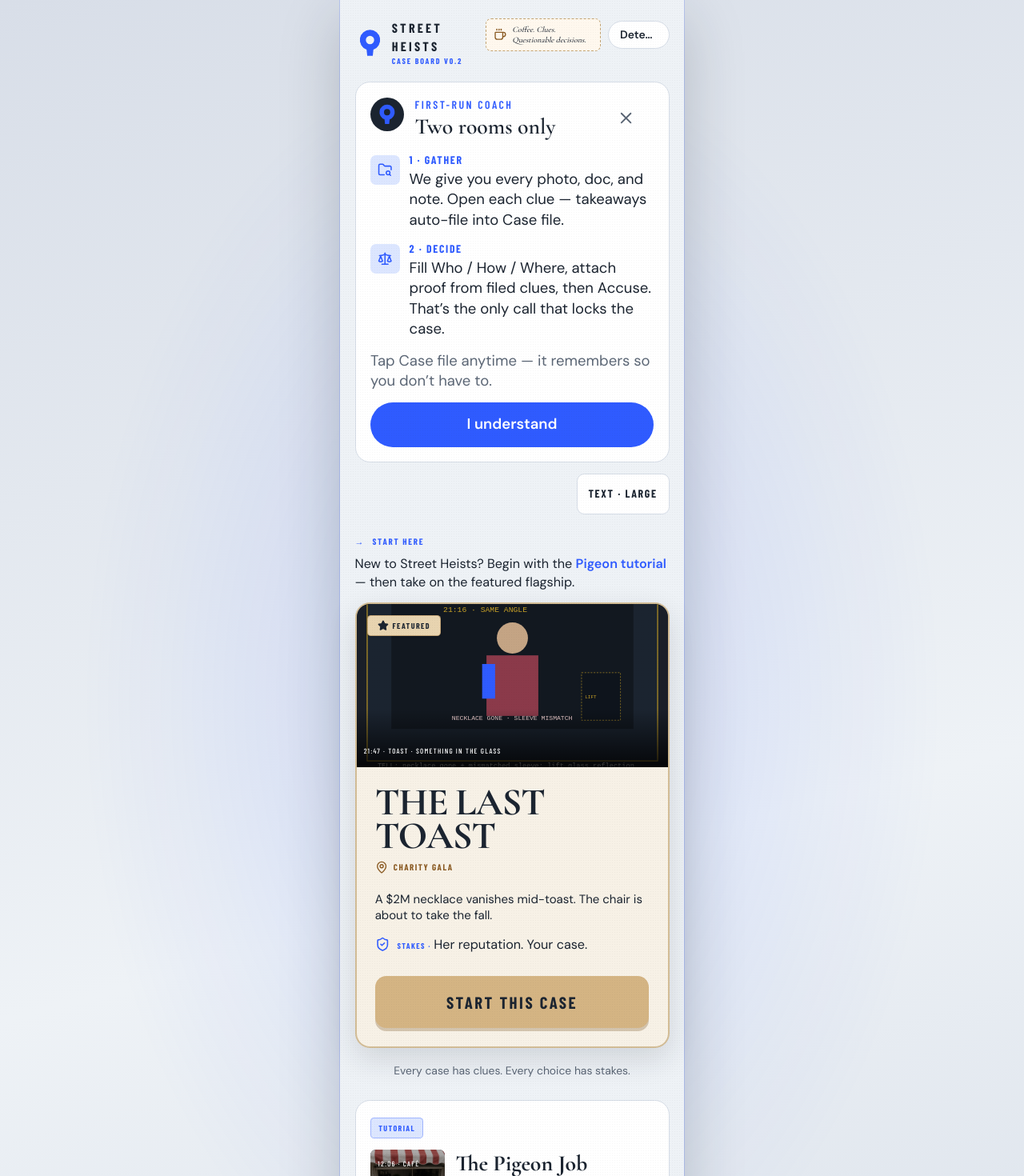
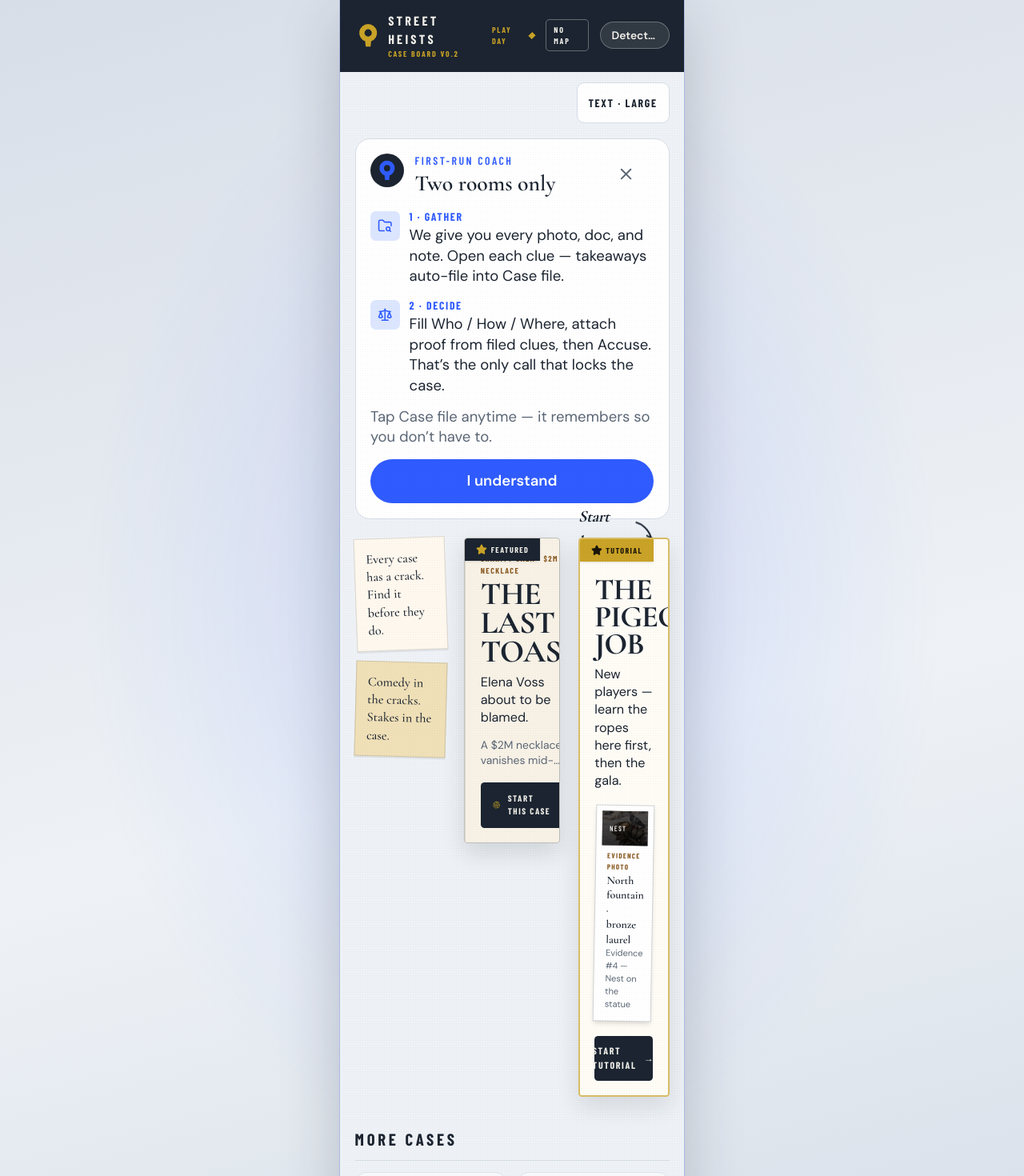
Before and after one commit to jobrandes/StreetHeists, a Next.js app: page /cases in a window 1280 px wide. Shown: the top 1470 px of the page at 80% size. Built offline with nearby package versions, Linux system fonts and the light colour scheme.

Commit message:
Final Case Board SoT: Featured Last Toast + Pigeon START HERE (0.5.4)

```diff
--- a/package.json
+++ b/package.json
@@ -1,6 +1,6 @@
 {
   "name": "street-heists",
-  "version": "0.5.3",
+  "version": "0.5.4",
   "private": true,
   "scripts": {
     "dev": "next dev -p 43177 -H 0.0.0.0",
--- a/src/app/cases/page.tsx
+++ b/src/app/cases/page.tsx
@@ -16,15 +16,26 @@ import {
   pigeonCase,
 } from "@/lib/seed";
 import { useHeists } from "@/lib/store";
-import { Coffee, Lock, MapPin, ShieldCheck, Star } from "lucide-react";
+import { Fingerprint, Lock, Star } from "lucide-react";
 import Link from "next/link";
 import { useMemo, useState } from "react";
+
+/** Pigeon board still — seed location/caption only (never mock “Shadow Heights”). */
+const pigeonBoardStill =
+  pigeonCase.evidence.find((item) => item.id === "statue-nest") ??
+  pigeonCase.evidence[0];
+
+const lastToastBoardStill =
+  lastToastCase.evidence.find((item) => item.id === "cctv-916") ??
+  lastToastCase.evidence[0];
 
 export default function CaseBoardPage() {
   const { alias, setAlias, progressFor, resetCase } = useHeists();
   const [nextAlias, setNextAlias] = useState(alias);
   const featuredProgress = progressFor(lastToastCase.id);
-  const resume = Boolean(featuredProgress.startedAt);
+  const tutorialProgress = progressFor(pigeonCase.id);
+  const resumeFeatured = Boolean(featuredProgress.startedAt);
+  const resumeTutorial = Boolean(tutorialProgress.startedAt);
 
   const progressMap = useMemo(
     () =>
@@ -39,33 +50,34 @@ export default function CaseBoardPage() {
   );
 
   return (
-    <main className="play-day flex min-h-dvh flex-col px-4 pb-10 pt-5">
-      <header className="flex items-start justify-between gap-3">
+    <main className="play-day relative flex min-h-dvh flex-col overflow-x-hidden px-4 pb-10 pt-0">
+      <header className="sticky top-0 z-20 -mx-4 flex items-center justify-between gap-3 border-b border-[#1B2430]/80 bg-[#1B2430] px-4 py-3 text-[#F2F0EA]">
         <Link href="/" className="min-w-0">
           <div className="flex items-center gap-2">
-            <KeyholeLogo className="size-8" />
+            <KeyholeLogo className="size-7" gold />
             <div>
-              <p className="font-display text-sm font-bold tracking-[0.2em] text-ink uppercase">
+              <p className="font-display text-sm font-bold tracking-[0.2em] uppercase">
                 Street Heists
               </p>
-              <p className="font-display text-[10px] font-bold tracking-[0.18em] text-gold uppercase">
+              <p className="font-display text-[10px] font-bold tracking-[0.18em] text-[#C9A227] uppercase">
                 Case board v0.2
               </p>
             </div>
           </div>
         </Link>
-        <div className="flex items-center gap-2">
-          <div className="hidden max-w-[9rem] items-center gap-1.5 rounded-md border border-dashed border-[#C4A574] bg-[#FFF8EE] px-2 py-1.5 sm:flex">
-            <Coffee className="size-3.5 shrink-0 text-[#8A5A22]" />
-            <p className="font-serif text-[10px] leading-tight text-ink italic">
-              Coffee. Clues. Questionable decisions.
-            </p>
-          </div>
+        <div className="flex items-center gap-2 sm:gap-3">
+          <span className="hidden items-center gap-1.5 font-display text-[10px] font-bold tracking-[0.16em] text-[#C9A227] uppercase sm:inline-flex">
+            Play day
+            <span className="inline-block size-1.5 rotate-45 bg-[#C9A227]" aria-hidden />
+          </span>
+          <span className="rounded-sm border border-[#F2F0EA]/35 px-2 py-1 font-display text-[10px] font-bold tracking-[0.18em] uppercase">
+            No map
+          </span>
           <Dialog>
             <DialogTrigger asChild>
               <button
                 type="button"
-                className="max-w-[5.5rem] truncate rounded-full border border-hairline bg-card px-3 py-1.5 text-xs font-semibold text-ink"
+                className="max-w-[5.5rem] truncate rounded-full border border-[#F2F0EA]/30 bg-[#F2F0EA]/10 px-3 py-1.5 text-xs font-semibold"
               >
                 {alias}
               </button>
@@ -87,95 +99,140 @@ export default function CaseBoardPage() {
         </div>
       </header>
 
-      <FirstRunCoach />
-
       <div className="mt-3 flex justify-end">
         <TextScaleToggle />
       </div>
 
-      <div className="mt-4">
-        <Link
-          href={`/case/${pigeonCase.id}`}
-          className="inline-flex items-center gap-2 font-display text-[11px] font-bold tracking-[0.16em] text-[#2F5BFF] uppercase"
-        >
-          <span aria-hidden>→</span> Start here
-        </Link>
-        <p className="mt-1 text-sm text-ink">
-          New to Street Heists? Begin with the{" "}
-          <Link href={`/case/${pigeonCase.id}`} className="font-semibold text-[#2F5BFF] underline-offset-2 hover:underline">
-            Pigeon tutorial
-          </Link>
-          — then take on the featured flagship.
-        </p>
-      </div>
+      <FirstRunCoach />
 
+      <div className="relative mt-5 grid gap-8 lg:grid-cols-[minmax(0,1fr)_minmax(0,1.05fr)_minmax(0,1fr)] lg:items-start lg:gap-5">
+        <aside className="order-3 hidden space-y-3 lg:order-1 lg:block">
+          <StickyNote rotate={-2}>
+            Every case has a crack. Find it before they do.
+          </StickyNote>
+          <StickyNote rotate={1.5} tone="gold">
+            Comedy in the cracks. Stakes in the case.
+          </StickyNote>
+        </aside>
+
+        {/* FEATURED — The Last Toast */}
         <Link
           href={`/case/${lastToastCase.id}`}
-        className="relative mt-3 block overflow-hidden rounded-2xl border-2 border-[#C4A574]/70 bg-[#F7F1E6] shadow-[0_14px_36px_rgba(27,36,48,0.14)]"
+          className="order-1 relative block overflow-hidden rounded-sm border border-[#1B2430]/25 bg-[#F7F1E6] shadow-[0_12px_28px_rgba(27,36,48,0.14)] lg:order-2"
         >
-        <span className="absolute top-3 left-3 z-10 inline-flex items-center gap-1 rounded-sm border border-[#8A5A22]/40 bg-[#E8D4B0] px-2.5 py-1 font-display text-[10px] font-bold tracking-[0.14em] text-ink uppercase shadow">
-          <Star className="size-3 fill-current" /> Featured
+          <span className="absolute top-0 left-0 z-10 inline-flex items-center gap-1 bg-[#1B2430] px-3 py-1.5 font-display text-[10px] font-bold tracking-[0.14em] text-[#F2F0EA] uppercase shadow">
+            <Star className="size-3 fill-current text-[#C9A227]" /> Featured
           </span>
+          <div className="grid gap-0 sm:grid-cols-[1.1fr_0.9fr]">
             <EvidenceArt
-          evidence={lastToastCase.evidence[1] ?? lastToastCase.evidence[0]}
-          className="h-44 w-full"
+              evidence={lastToastBoardStill}
+              className="h-40 w-full sm:h-full sm:min-h-[11rem]"
+              priority
             />
-        <div className="p-5">
-          <h1 className="font-serif text-[2.6rem] font-bold leading-[0.88] tracking-tight text-ink uppercase">
+            <div className="relative border-t border-[#1B2430]/10 p-4 sm:border-t-0 sm:border-l">
+              <p className="font-display text-[10px] font-bold tracking-[0.14em] text-[#8A5A22] uppercase">
+                Charity gala · $2M necklace
+              </p>
+              <h1 className="mt-1 font-serif text-[2.15rem] font-bold leading-[0.9] tracking-tight text-ink uppercase">
                 {lastToastCase.title}
               </h1>
-          <p className="mt-2 inline-flex items-center gap-1.5 font-display text-[11px] font-bold tracking-[0.14em] text-[#8A5A22] uppercase">
-            <MapPin className="size-3.5" /> Charity gala
+              <p className="mt-2 text-sm leading-snug text-ink">
+                Elena Voss about to be blamed.
               </p>
-          <p className="mt-3 text-[15px] leading-snug text-ink">
+              <p className="mt-3 line-clamp-2 text-xs text-muted">
                 {lastToastCase.subtitle}
               </p>
-          <p className="mt-3 inline-flex items-start gap-2 text-sm text-ink">
-            <ShieldCheck className="mt-0.5 size-4 shrink-0 text-gold" />
-            <span>
-              <span className="font-display text-[10px] font-bold tracking-[0.14em] text-gold uppercase">
-                Stakes ·{" "}
-              </span>
-              Her reputation. Your case.
-            </span>
-          </p>
-          <div className="mt-5 flex h-14 items-center justify-center rounded-xl bg-[#D4B483] font-display text-lg font-bold tracking-[0.12em] text-ink uppercase shadow-[0_4px_0_rgba(120,80,30,0.28)]">
-            {resume ? "Resume this case" : "Start this case"}
+              <div className="mt-4 inline-flex items-center gap-2 rounded-sm border border-[#1B2430]/20 bg-[#1B2430] px-3 py-2.5 font-display text-[11px] font-bold tracking-[0.14em] text-[#F2F0EA] uppercase">
+                <Fingerprint className="size-3.5 text-[#C9A227]" />
+                {resumeFeatured ? "Resume this case" : "Start this case"}
+                <span aria-hidden>→</span>
+              </div>
             </div>
           </div>
         </Link>
 
-      <p className="mt-4 text-center text-xs text-muted">
-        Every case has clues. Every choice has stakes.
+        {/* TUTORIAL — The Pigeon Job + START HERE */}
+        <div className="order-2 relative lg:order-3">
+          <div className="mb-2 flex items-end justify-center gap-2 lg:absolute lg:-top-10 lg:right-2 lg:mb-0 lg:justify-end">
+            <p className="start-here-nudge font-serif text-lg font-bold tracking-tight text-[#1B2430] italic">
+              Start here
+            </p>
+            <svg
+              className="start-here-arrow size-10 text-[#1B2430] lg:size-12"
+              viewBox="0 0 48 48"
+              fill="none"
+              aria-hidden
+            >
+              <path
+                d="M10 8c8 2 18 10 22 22"
+                stroke="currentColor"
+                strokeWidth="2.4"
+                strokeLinecap="round"
+              />
+              <path
+                d="M26 28l8 4-2 9"
+                stroke="currentColor"
+                strokeWidth="2.4"
+                strokeLinecap="round"
+                strokeLinejoin="round"
+              />
+            </svg>
+          </div>
+
+          <Link
+            href={`/case/${pigeonCase.id}`}
+            className="relative block overflow-hidden rounded-sm border-2 border-[#C9A227]/70 bg-[#FFFCF6] shadow-[0_12px_28px_rgba(27,36,48,0.12)]"
+            aria-label={`Start here: ${pigeonCase.title} tutorial. Evidence still: ${pigeonBoardStill.location}`}
+          >
+            <span className="absolute top-0 left-0 z-10 inline-flex items-center gap-1 bg-[#C9A227] px-3 py-1.5 font-display text-[10px] font-bold tracking-[0.14em] text-[#1A1408] uppercase shadow">
+              <Star className="size-3 fill-current" /> Tutorial
+            </span>
+            <div className="p-4 pt-10">
+              <h2 className="font-serif text-[2.05rem] font-bold leading-[0.9] tracking-tight text-ink uppercase">
+                {pigeonCase.title}
+              </h2>
+              <p className="mt-2 text-sm leading-snug text-ink">
+                New players — learn the ropes here first, then the gala.
               </p>
 
-      <section className="mt-6 rounded-2xl border border-hairline bg-card p-4 shadow-[0_2px_0_rgba(27,36,48,0.06)]">
-        <span className="inline-flex rounded-sm border border-[#2F5BFF]/35 bg-[#DCE6FF] px-2 py-1 font-display text-[10px] font-bold tracking-[0.14em] text-[#2F5BFF] uppercase">
-          Tutorial
-        </span>
-        <div className="mt-3 flex gap-3">
+              <div className="mt-4 rotate-1 border border-[#1B2430]/20 bg-white p-1.5 shadow-md">
                 <EvidenceArt
-            evidence={pigeonCase.evidence[0]}
-            className="size-20 shrink-0 rounded-md"
+                  evidence={pigeonBoardStill}
+                  className="aspect-[4/3] w-full"
                 />
-          <div className="min-w-0">
-            <h2 className="font-serif text-2xl font-bold leading-tight text-ink">
-              {pigeonCase.title}
-            </h2>
-            <p className="mt-1 text-sm leading-snug text-ink">
-              Learn the ropes with a feathered thief and zero pressure.
+                <div className="px-1.5 pt-1.5 pb-1">
+                  <p className="font-display text-[9px] font-bold tracking-[0.14em] text-[#8A5A22] uppercase">
+                    Evidence photo
                   </p>
-            <p className="mt-2 text-xs font-medium text-muted">
-              Perfect for first-timers. (And pigeon fans.)
+                  {/* Seed location + caption — never mock “Shadow Heights rooftop” */}
+                  <p className="mt-0.5 font-serif text-xs font-semibold text-ink">
+                    {pigeonBoardStill.location}
                   </p>
+                  <p className="text-[11px] text-muted">{pigeonBoardStill.caption}</p>
                 </div>
               </div>
-        <Button asChild variant="bronze" className="mt-4 w-full rounded-xl">
-          <Link href={`/case/${pigeonCase.id}`}>View tutorial case →</Link>
-        </Button>
-      </section>
 
-      <section className="mt-7">
+              <div className="mt-4 flex h-12 items-center justify-center rounded-sm bg-[#1B2430] font-display text-[12px] font-bold tracking-[0.14em] text-[#F2F0EA] uppercase">
+                {resumeTutorial ? "Resume tutorial" : "Start tutorial"}
+                <span className="ml-2" aria-hidden>
+                  →
+                </span>
+              </div>
+            </div>
+          </Link>
+        </div>
+      </div>
+
+      <aside className="mt-5 grid gap-3 sm:grid-cols-2 lg:hidden">
+        <StickyNote rotate={-1.5}>
+          Every case has a crack. Find it before they do.
+        </StickyNote>
+        <StickyNote rotate={1} tone="gold">
+          Comedy in the cracks. Stakes in the case.
+        </StickyNote>
+      </aside>
+
+      <section className="mt-8">
         <h2 className="border-b border-hairline pb-2 font-display text-lg font-bold tracking-[0.18em] text-ink uppercase">
           More cases
         </h2>
@@ -243,11 +300,7 @@ export default function CaseBoardPage() {
         </div>
       </section>
 
-      <p className="mt-8 rounded-md border border-dashed border-[#C4A574]/60 bg-[#FFF8EE] px-3 py-2 text-center font-serif text-xs text-ink italic">
-        One wrong move. One clever twist. That&apos;s the fun. — E
-      </p>
-
-      {featuredProgress.startedAt || progressFor(pigeonCase.id).startedAt ? (
+      {featuredProgress.startedAt || tutorialProgress.startedAt ? (
         <button
           type="button"
           onClick={() => resetCase(pigeonCase.id)}
@@ -257,9 +310,33 @@ export default function CaseBoardPage() {
         </button>
       ) : null}
 
-      <div className="mt-8 flex justify-center">
+      <div className="mt-8 flex flex-col items-center gap-2">
         <VersionStamp />
+        <p className="font-display text-[9px] tracking-[0.16em] text-muted uppercase">
+          Street Heists · field notes only
+        </p>
       </div>
     </main>
   );
 }
+
+function StickyNote({
+  children,
+  rotate = 0,
+  tone = "cream",
+}: {
+  children: React.ReactNode;
+  rotate?: number;
+  tone?: "cream" | "gold";
+}) {
+  return (
+    <div
+      className={`border border-[#1B2430]/15 px-3 py-3 font-serif text-sm leading-snug text-ink shadow-[0_2px_0_rgba(27,36,48,0.08)] ${
+        tone === "gold" ? "bg-[#F0E0B8]" : "bg-[#FFF8EE]"
+      }`}
+      style={{ transform: `rotate(${rotate}deg)` }}
+    >
+      {children}
+    </div>
+  );
+}
--- a/src/app/globals.css
+++ b/src/app/globals.css
@@ -115,6 +115,25 @@ body {
   background-size: 18px 18px, 22px 22px, 16px 16px, 100% 100%;
 }
 
+/* Case Board v0.2 — START HERE nudge on Pigeon Tutorial */
+.start-here-nudge {
+  animation: start-here-bob 2.4s ease-in-out infinite;
+}
+.start-here-arrow {
+  animation: start-here-bob 2.4s ease-in-out infinite;
+  animation-delay: 0.12s;
+  transform-origin: 70% 80%;
+}
+@keyframes start-here-bob {
+  0%,
+  100% {
+    transform: translateY(0);
+  }
+  50% {
+    transform: translateY(4px);
+  }
+}
+
 .cork-sticky {
   transform: rotate(-1.5deg);
   animation: cork-pop 0.45s ease-out;
```
Also changed, not shown: src/lib/version.ts (+6 -1 lines). Lines whose indentation alone changed are shown as unchanged.
